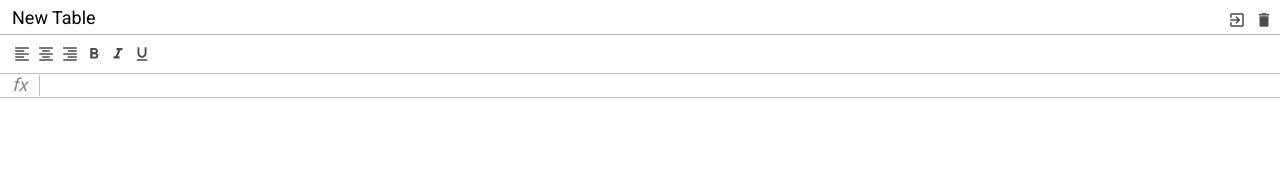
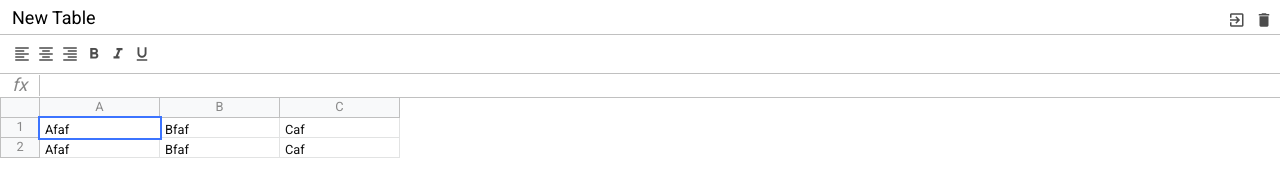
Before and after one commit to maxikgreat/pure-excel, a website built with webpack: page src/index.html in a window 1280 px wide. Built offline with nearby package versions, Linux system fonts and the light colour scheme.

Commit message:
Table styles

```diff
--- a/src/index.html
+++ b/src/index.html
@@ -49,6 +49,30 @@
                 <div class="input" contenteditable spellcheck="false"></div>
             </div>
             <div class="excel__table">
+                <div class="row">
+                    <div class="row-info"></div>
+                    <div class="row-data">
+                        <div class="column">A</div>
+                        <div class="column">B</div>
+                        <div class="column">C</div>
+                    </div>
+                </div>
+                <div class="row">
+                    <div class="row-info">1</div>
+                    <div class="row-data">
+                        <div class="cell selected" contenteditable>Afaf</div>
+                        <div class="cell" contenteditable>Bfaf</div>
+                        <div class="cell" contenteditable>Caf</div>
+                    </div>
+                </div>
+                <div class="row">
+                    <div class="row-info">2</div>
+                    <div class="row-data">
+                        <div class="cell" contenteditable>Afaf</div>
+                        <div class="cell" contenteditable>Bfaf</div>
+                        <div class="cell" contenteditable>Caf</div>
+                    </div>
+                </div>
 
             </div>
         </div>
--- a/src/scss/_vars.scss
+++ b/src/scss/_vars.scss
@@ -3,5 +3,8 @@ $toolbar-height: 40px;
 $formula-height: 24px;
 
 $info-cell-width: 40px;
+$cell-width: 120px;
+$row-height: 20px;
+
 
 $border-color: #c0c0c0;
--- a/src/scss/index.scss
+++ b/src/scss/index.scss
@@ -23,4 +23,7 @@ body {
 .excel {
   position: relative;
   color: #888;
+  height: 100%;
+  max-width: 100%;
+  font-size: .8rem;
 }
--- a/src/scss/table.scss
+++ b/src/scss/table.scss
@@ -1,4 +1,60 @@
 
 .excel__table {
+  position: absolute;
+  left: 0;
+  right: 0;
+  top: $header-height + $toolbar-height + $formula-height;
+  overflow-x: auto;
+  padding-bottom: 2px;
+  .row {
+    display: flex;
+    height: $row-height;
+  }
+
+  .row-info {
+    display: flex;
+    justify-content: center;
+    align-items: center;
+    min-width: $info-cell-width;
+    height: 100%;
+    border: 1px solid $border-color;
+    background: #f8f9fa;
+    border-top: none;
+  }
+
+  .row-data {
+    display: flex;
+  }
+
+  .column {
+    display: flex;
+    justify-content: center;
+    align-items: center;
+    background: #f8f9fa;
+    min-width: 40px;
+    width: $cell-width;
+    border: 1px solid $border-color;
+    height: 100%;
+    border-top: none;
+    border-left: none;
+  }
+
+  .cell {
+    min-width: 40px;
+    padding: 5px;
+    width: $cell-width;
+    height: 100%;
+    border: 1px solid #e2e3e3;
+    border-top: none;
+    border-left: none;
+    color: #111;
+    white-space: nowrap;
+    outline: none;
+    &.selected {
+      border: none;
+      outline: 2px solid #3c74ff;
+      z-index: 2;
+    }
+  }
 
 }
```
